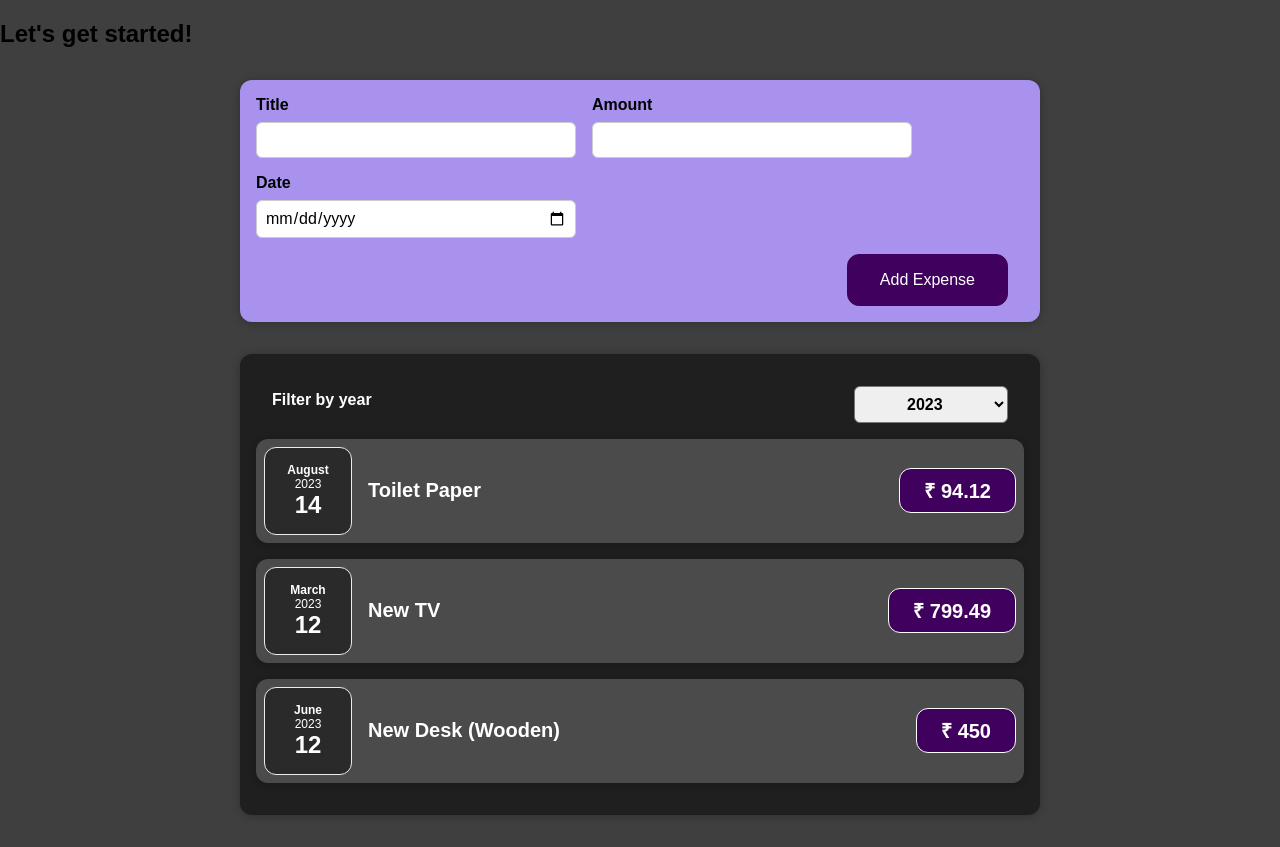
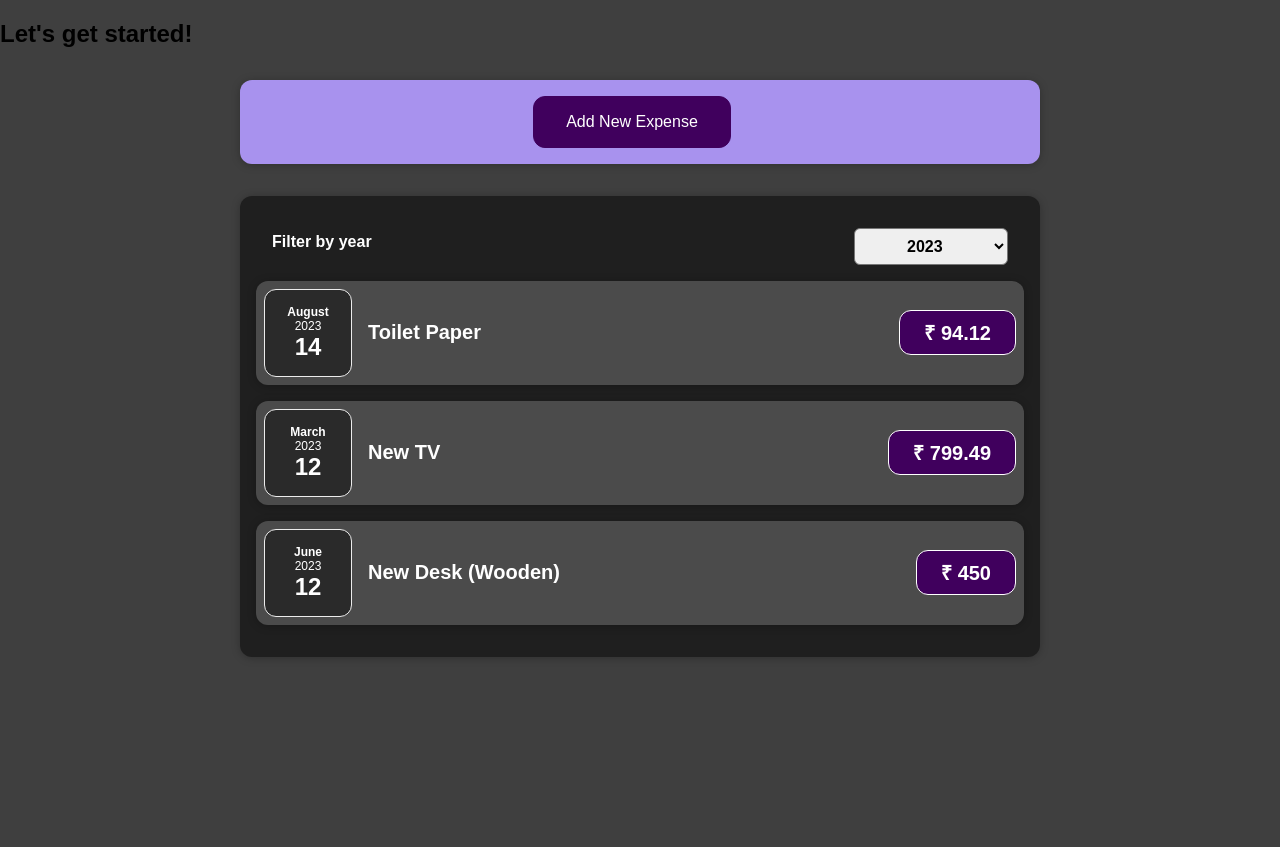
Before and after one commit to LakshayRohilla/expense-tracker-application, a React (Create React App) app: page / in a window 1280 px wide. After the commit the page ends 800 px from the top, so only its background shows below. Built offline with nearby package versions, Linux system fonts and the light colour scheme.

Commit message:
Updated add new expense button functionality and added cancel button

```diff
--- a/src/components/newExpense/ExpenseForm.js
+++ b/src/components/newExpense/ExpenseForm.js
@@ -1,7 +1,7 @@
 import './ExpenseForm.css';
 import {useState} from "react";
 
-export default function ExpenseForm({onSaveExpenseData}) {
+export default function ExpenseForm({onSaveExpenseData, onCancel}) {
     const [enteredTitle, setEnteredTitle] = useState('');
     const [enteredAmount, setEnteredAmount] = useState('');
     const [enteredDate, setEnteredDate] = useState('');
@@ -67,6 +67,7 @@
                 </div>
             </div>
             <div className='new-expense__actions'>
+                <button type="button" onClick={onCancel}>Cancel</button>
                 <button type='submit'>Add Expense</button>
             </div>
         </form>
--- a/src/components/newExpense/NewExpense.js
+++ b/src/components/newExpense/NewExpense.js
@@ -1,18 +1,37 @@
 import './NewExpense.css';
 import ExpenseForm from "./ExpenseForm";
+import {useState} from "react";
 
 export default function NewExpense({onAddExpense}) {
+
+    const [isEditing, setIsEditing] = useState(false);
     const saveExpenseDataHandler = (enteredExpenseData) => {
-    const expenseData = {
-      ...enteredExpenseData,
-      id: Math.random().toString()
+        const expenseData = {
+            ...enteredExpenseData,
+            id: Math.random().toString()
+        };
+        onAddExpense(expenseData);
+        setIsEditing(false);
     };
-    onAddExpense(expenseData);
-  };
+    const startEditingHandler = () => {
+        setIsEditing(true);
+    };
+
+    const stopEditingHandler = () => {
+        setIsEditing(false);
+    };
 
     return (
         <div className='new-expense'>
-            <ExpenseForm onSaveExpenseData={saveExpenseDataHandler}/>
+            {!isEditing && (
+                <button onClick={startEditingHandler}>Add New Expense</button>
+            )}
+            {isEditing && (
+                <ExpenseForm
+                    onSaveExpenseData={saveExpenseDataHandler}
+                    onCancel={stopEditingHandler}
+                />
+            )}
         </div>
     )
 }
```
